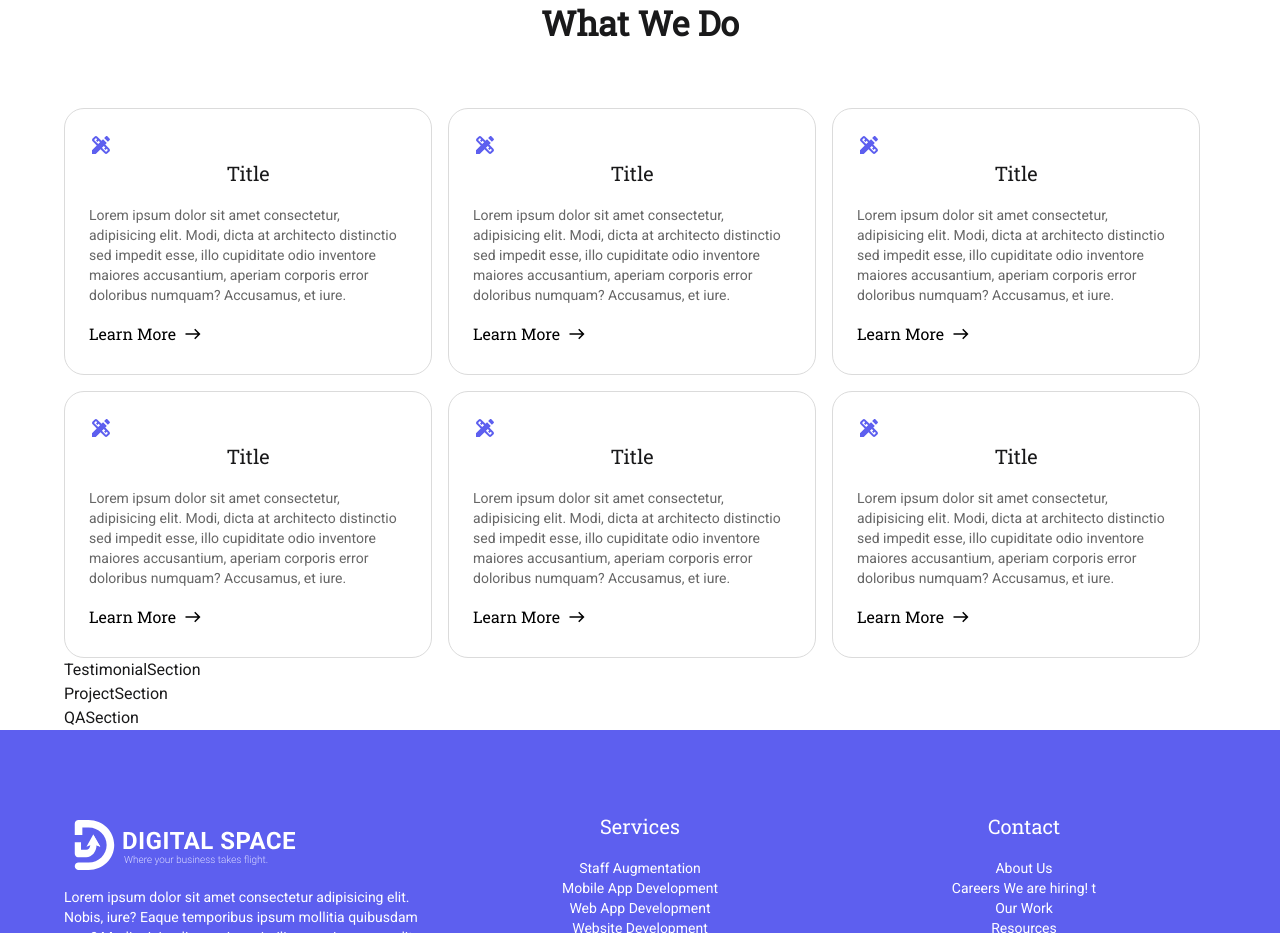
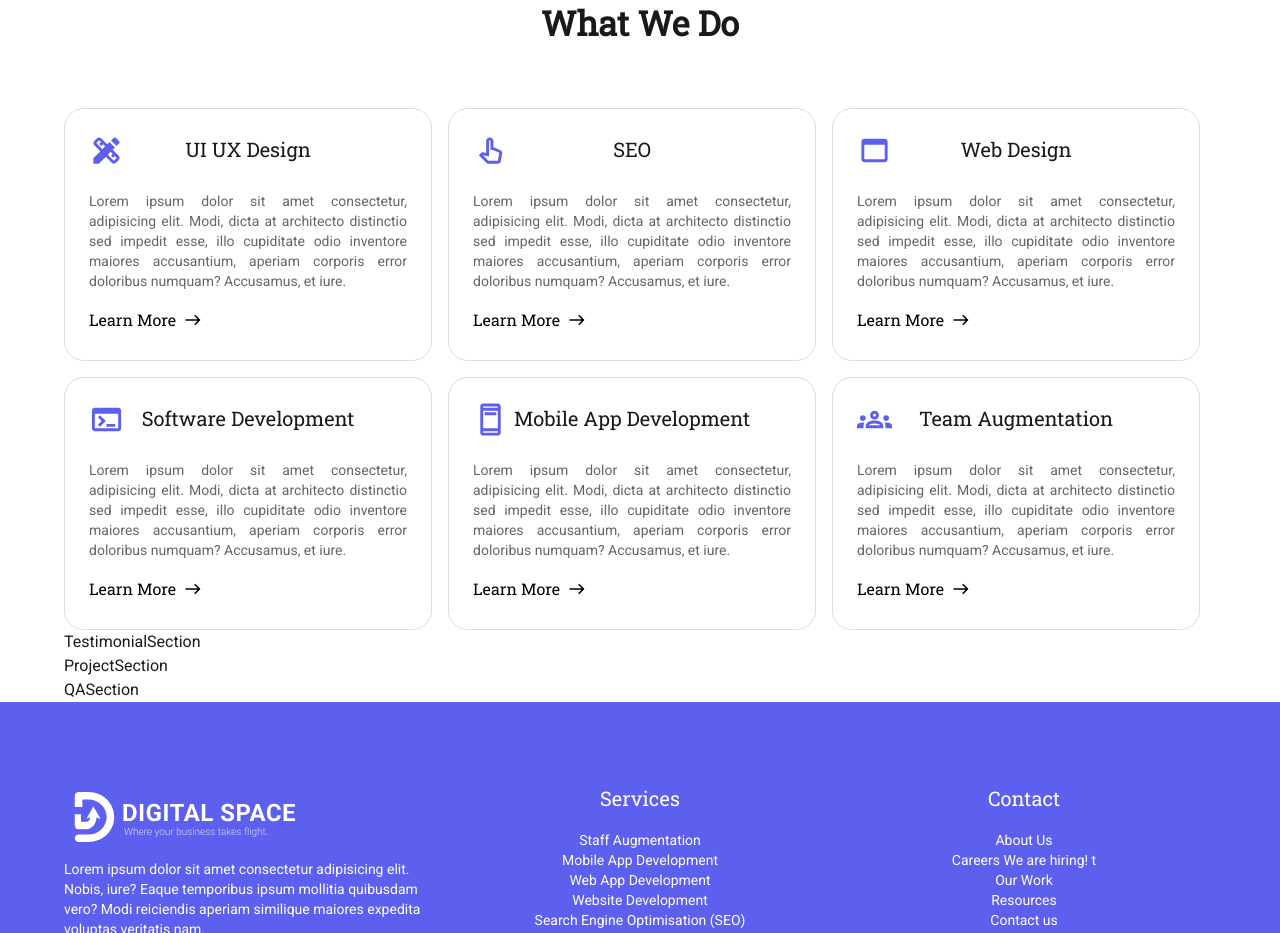
Before and after one commit to Sumeda98/Digital-Space, a React (Create React App) app: page / in a window 1280 px wide. Shown: the part 1240-2173 px from the top of the page. Built offline with nearby package versions, Linux system fonts and the light colour scheme.

Commit message:
We do section

```diff
--- a/src/components/card/WeDoCard.jsx
+++ b/src/components/card/WeDoCard.jsx
@@ -1,5 +1,5 @@
 import { useTheme } from "@emotion/react";
-import { Card, Stack, Typography } from "@mui/material";
+import { Card, Grid, Stack, Typography } from "@mui/material";
 import React from "react";
 import LearnMoreBtn from "../button/LearnMoreBtn";
 
@@ -17,14 +17,14 @@ const WeDoCard = (props) => {
           borderColor: theme.palette.mode === "dark" ? "#2b2b2b" : "#dbdbdb",
         }}
       >
-        <Stack >
-          {props.icon}
-          <Typography textAlign="center" variant="h6">
+        <Grid container>
+          <Grid item xs={1}>{props.icon}</Grid>
+          <Grid item xs={10}><Typography  textAlign="center" variant="h6">
             {props.title}
-          </Typography>
-        </Stack>
+          </Typography></Grid>
+        </Grid>
         <Stack sx={{ mt: 2 }}>
-          <Typography color="text.secondary" variant="body2">
+          <Typography textAlign='justify' color="text.secondary" variant="body2">
             {props.description}
           </Typography>
         </Stack>
--- a/src/pages/home/WeDoSection.jsx
+++ b/src/pages/home/WeDoSection.jsx
@@ -3,6 +3,11 @@ import React from "react";
 import WeDoCard from "../../components/card/WeDoCard";
 import DesignServicesIcon from "@mui/icons-material/DesignServices";
 import { useTheme } from "@emotion/react";
+import PanToolAltOutlinedIcon from '@mui/icons-material/PanToolAltOutlined';
+import WebAssetOutlinedIcon from '@mui/icons-material/WebAssetOutlined';
+import TerminalOutlinedIcon from '@mui/icons-material/TerminalOutlined';
+import AdUnitsOutlinedIcon from '@mui/icons-material/AdUnitsOutlined';
+import GroupsOutlinedIcon from '@mui/icons-material/GroupsOutlined';
 
 const WeDoSection = () => {
   const theme = useTheme();
@@ -21,8 +26,8 @@ const WeDoSection = () => {
           alignContent="center"
         >
           <WeDoCard
-            icon={<DesignServicesIcon  sx={{display:'flex', alignItems:'end', color:theme.palette.primary.main}}/>}
-            title="Title"
+            icon={<DesignServicesIcon  sx={{fontSize:{xs:30,md:35}, color:theme.palette.primary.main}}/>}
+            title="UI UX Design"
             description="Lorem ipsum dolor sit amet consectetur, adipisicing elit. Modi,
             dicta at architecto distinctio sed impedit esse, illo cupiditate
             odio inventore maiores accusantium, aperiam corporis error doloribus
@@ -38,8 +43,8 @@ const WeDoSection = () => {
           alignContent="center"
         >
           <WeDoCard
-            icon={<DesignServicesIcon  sx={{display:'flex', alignItems:'end', color:theme.palette.primary.main}}/>}
-            title="Title"
+            icon={<PanToolAltOutlinedIcon  sx={{fontSize:{xs:30,md:35}, color:theme.palette.primary.main}}/>}
+            title="SEO"
             description="Lorem ipsum dolor sit amet consectetur, adipisicing elit. Modi,
             dicta at architecto distinctio sed impedit esse, illo cupiditate
             odio inventore maiores accusantium, aperiam corporis error doloribus
@@ -55,8 +60,8 @@ const WeDoSection = () => {
           alignContent="center"
         >
         <WeDoCard
-            icon={<DesignServicesIcon  sx={{display:'flex', alignItems:'end', color:theme.palette.primary.main}}/>}
-            title="Title"
+            icon={<WebAssetOutlinedIcon  sx={{fontSize:{xs:30,md:35},color:theme.palette.primary.main}}/>}
+            title="Web Design"
             description="Lorem ipsum dolor sit amet consectetur, adipisicing elit. Modi,
             dicta at architecto distinctio sed impedit esse, illo cupiditate
             odio inventore maiores accusantium, aperiam corporis error doloribus
@@ -72,8 +77,8 @@ const WeDoSection = () => {
           alignContent="center"
         >
           <WeDoCard
-            icon={<DesignServicesIcon  sx={{display:'flex', alignItems:'end', color:theme.palette.primary.main}}/>}
-            title="Title"
+            icon={<TerminalOutlinedIcon  sx={{fontSize:{xs:30,md:35},color:theme.palette.primary.main}}/>}
+            title="Software Development"
             description="Lorem ipsum dolor sit amet consectetur, adipisicing elit. Modi,
             dicta at architecto distinctio sed impedit esse, illo cupiditate
             odio inventore maiores accusantium, aperiam corporis error doloribus
@@ -89,8 +94,8 @@ const WeDoSection = () => {
           alignContent="center"
         >
          <WeDoCard
-            icon={<DesignServicesIcon  sx={{display:'flex', alignItems:'end', color:theme.palette.primary.main}}/>}
-            title="Title"
+            icon={<AdUnitsOutlinedIcon  sx={{ fontSize:{xs:30,md:35},color:theme.palette.primary.main}}/>}
+            title="Mobile App Development"
             description="Lorem ipsum dolor sit amet consectetur, adipisicing elit. Modi,
             dicta at architecto distinctio sed impedit esse, illo cupiditate
             odio inventore maiores accusantium, aperiam corporis error doloribus
@@ -106,8 +111,8 @@ const WeDoSection = () => {
           alignContent="center"
         >
           <WeDoCard
-            icon={<DesignServicesIcon  sx={{display:'flex', alignItems:'end', color:theme.palette.primary.main}}/>}
-            title="Title"
+            icon={<GroupsOutlinedIcon  sx={{ fontSize:{xs:30,md:35},color:theme.palette.primary.main}}/>}
+            title="Team Augmentation"
             description="Lorem ipsum dolor sit amet consectetur, adipisicing elit. Modi,
             dicta at architecto distinctio sed impedit esse, illo cupiditate
             odio inventore maiores accusantium, aperiam corporis error doloribus
```
